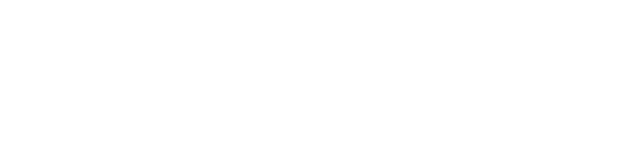
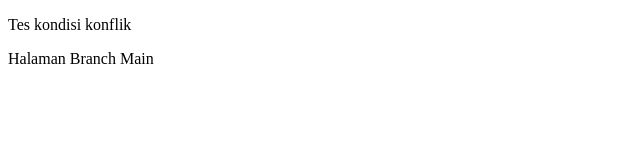
Before and after one commit to AlvinPradanaAntony/prcobaan, a plain HTML site: page navbar.html in a window 1280 px wide. Shown: the whole page, without its empty margins (0-640 px from the left). Drawn offline with Linux system fonts and the light colour scheme.

Commit message:
ubah isi navbar.html di cabang master

```diff
--- a/navbar.html
+++ b/navbar.html
@@ -7,6 +7,7 @@
   <title>Document</title>
 </head>
 <body>
-
+  <p>Tes kondisi konflik</p>
+  <p>Halaman Branch Main</p>
 </body>
 </html>
```
